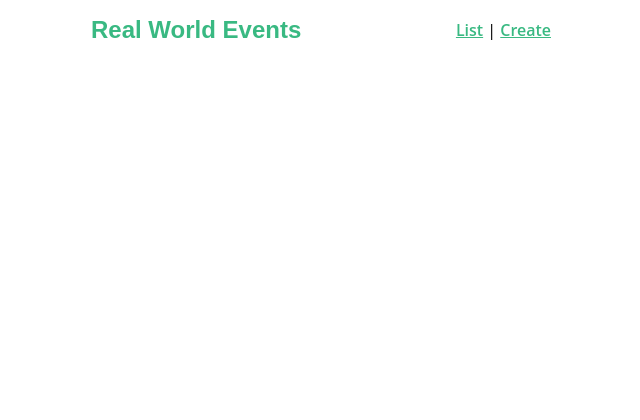
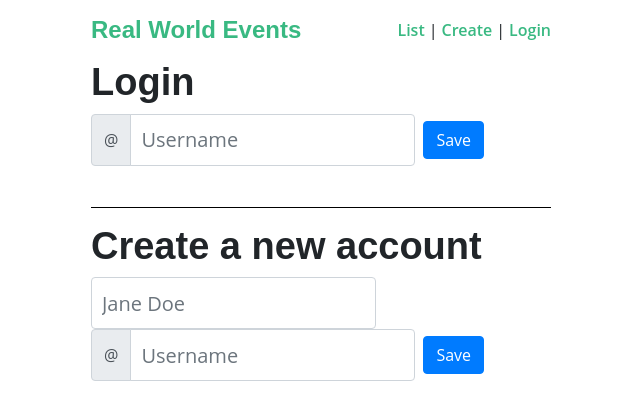
Before and after one commit to MatthieuJasselette/vuejs-learning-environment, a Vue app in the folder vuex-real-world/: page /session in a window 1280 px wide. Shown: the top 420 px of the page, without its empty margins (319-959 px from the left). Built offline with nearby package versions, Linux system fonts and the light colour scheme.

Commit message:
add a new view UserSession & related component & routing

```diff
--- a/vuex-real-world/db.json
+++ b/vuex-real-world/db.json
@@ -1,16 +1,17 @@
 {
-  "events": [
-    {
+  "events": [{
       "id": 1,
       "title": "Beach Cleanup",
       "date": "Aug 28 2018",
       "time": "10:00",
       "location": "Daytona Beach",
       "description": "Let's clean up this beach.",
-      "organizer": "Adam Jahr",
+      "organizer": {
+        "id": "abc123",
+        "name": "Adam Jahr"
+      },
       "category": "sustainability",
-      "attendees": [
-        {
+      "attendees": [{
           "id": "abc123",
           "name": "Adam Jahr"
         },
@@ -35,10 +36,12 @@
       "time": "12:00",
       "location": "132 N Magnolia Street, Orlando, Florida",
       "description": "We're going to clean up this park.",
-      "organizer": "Adam Jahr",
+      "organizer": {
+        "id": "abc123",
+        "name": "Adam Jahr"
+      },
       "category": "nature",
-      "attendees": [
-        {
+      "attendees": [{
           "id": "ghi789",
           "name": "Beth Swanson"
         },
@@ -55,10 +58,9 @@
       "time": "12:00",
       "location": "132 N Magnolia Street, Orlando, Florida",
       "description": "Help animals find new homes.",
-      "organizer": "Gregg Pollack",
+      "organizer": "",
       "category": "animal welfare",
-      "attendees": [
-        {
+      "attendees": [{
           "id": "abc123",
           "name": "Adam Jahr"
         },
@@ -79,7 +81,10 @@
         "name": "Adam Jahr"
       },
       "category": "housing",
-      "organizer": "Adam Jahr",
+      "organizer": {
+        "id": "abc123",
+        "name": "Adam Jahr"
+      },
       "title": "Cook a pizza",
       "description": "",
       "location": "",
@@ -87,5 +92,9 @@
       "time": "",
       "attendees": []
     }
-  ]
+  ],
+  "users": [{
+    "id": "abc123",
+    "name": "Adam Jahr"
+  }]
 }
--- a/vuex-real-world/src/components/NavBar.vue
+++ b/vuex-real-world/src/components/NavBar.vue
@@ -2,8 +2,11 @@
   <div id="nav" class="nav">
     <router-link to="/" class="brand">Real World Events</router-link>
     <nav>
-      <router-link :to="{ name: 'event-list' }">List</router-link> |
+      <router-link :to="{ name: 'event-list' }">List</router-link>
+      <span class="mx-1">|</span>
       <router-link :to="{ name: 'event-create' }">Create</router-link>
+      <span class="mx-1">|</span>
+      <router-link :to="{ name: 'session' }">Login</router-link>
     </nav>
   </div>
 </template>
--- /dev/null
+++ b/vuex-real-world/src/components/UserCreate.vue
@@ -0,0 +1,56 @@
+<template>
+  <div>
+    <h2>Create a new account</h2>
+    <b-form inline @submit="createUser">
+      <label class="sr-only" for="inline-form-input-name">Name</label>
+      <b-input
+        v-model="user.name"
+        id="inline-form-input-name"
+        class="mb-2 mr-sm-2 mb-sm-0"
+        placeholder="Jane Doe"
+      ></b-input>
+
+      <label class="sr-only" for="inline-form-input-username">Username</label>
+      <b-input-group prepend="@" class="mb-2 mr-sm-2 mb-sm-0">
+        <b-input v-model="user.username" id="inline-form-input-username" placeholder="Username"></b-input>
+      </b-input-group>
+
+      <b-button variant="primary">Save</b-button>
+    </b-form>
+  </div>
+</template>
+
+<script>
+export default {
+  data() {
+    return {
+      user: this.createFreshUser()
+    }
+  },
+  methods: {
+    createUser() {
+      this.$store
+        .dispatch('createUser', this.user)
+        .then(() => {
+          this.$router.push({ name: '/' })
+          this.user = this.createFreshUser()
+        })
+        .catch(() => {
+          console.log('There was a problem creating your account.')
+        })
+    },
+    createFreshUser() {
+      const userId = Math.floor(Math.random() * 100000)
+
+      return {
+        id: userId,
+        name: '',
+        username: ''
+      }
+    }
+  }
+}
+</script>
+
+<style scoped>
+</style>
--- a/vuex-real-world/src/main.js
+++ b/vuex-real-world/src/main.js
@@ -1,10 +1,15 @@
 import Vue from 'vue'
+import BootstrapVue from 'bootstrap-vue'
+
+import 'bootstrap/dist/css/bootstrap.css'
+import 'bootstrap-vue/dist/bootstrap-vue.css'
 import upperFirst from 'lodash/upperFirst'
 import camelCase from 'lodash/camelCase'
 import App from './App.vue'
 import router from './router'
 import store from './store'
 
+Vue.use(BootstrapVue)
 Vue.config.productionTip = false
 
 const requireComponent = require.context(
--- a/vuex-real-world/src/router.js
+++ b/vuex-real-world/src/router.js
@@ -3,6 +3,7 @@ import Router from 'vue-router'
 import EventCreate from './views/EventCreate.vue'
 import EventList from './views/EventList.vue'
 import EventShow from './views/EventShow.vue'
+import UserSession from './views/UserSession.vue'
 
 Vue.use(Router)
 
@@ -24,6 +25,11 @@ export default new Router({
       path: '/event/create',
       name: 'event-create',
       component: EventCreate
+    },
+    {
+      path: '/session',
+      name: 'session',
+      component: UserSession
     }
   ]
 })
--- a/vuex-real-world/src/services/EventService.js
+++ b/vuex-real-world/src/services/EventService.js
@@ -10,6 +10,7 @@ const apiClient = axios.create({
 })
 
 export default {
+  // events
   getEvents() {
     return apiClient.get('/events')
   },
@@ -18,5 +19,12 @@ export default {
   },
   postEvent(event) {
     return apiClient.post('/events', event)
+  },
+  // users
+  postUser(user) {
+    return apiClient.post('/users', user)
+  },
+  getUser() {
+    // ???
   }
 }
--- a/vuex-real-world/src/store.js
+++ b/vuex-real-world/src/store.js
@@ -6,10 +6,7 @@ Vue.use(Vuex)
 
 export default new Vuex.Store({
   state: {
-    user: {
-      id: 'abc123',
-      name: 'Adam Jahr'
-    },
+    session: false,
     categories: [
       'sustainability',
       'nature',
@@ -19,6 +16,7 @@ export default new Vuex.Store({
       'food',
       'community'
     ],
+    user: {},
     events: []
   },
   mutations: {
--- a/vuex-real-world/src/views/EventCreate.vue
+++ b/vuex-real-world/src/views/EventCreate.vue
@@ -77,7 +77,7 @@ export default {
         id: id,
         user: user,
         category: '',
-        organizer: user.name,
+        organizer: user,
         title: '',
         description: '',
         location: '',
--- a/vuex-real-world/src/views/EventShow.vue
+++ b/vuex-real-world/src/views/EventShow.vue
@@ -3,7 +3,7 @@
     <div class="event-header">
       <span class="eyebrow">@{{ event.time }} on {{ event.date }}</span>
       <h1 class="title">{{ event.title }}</h1>
-      <h5>Organized by {{ event.organizer }}</h5>
+      <h5>Organized by {{ event.organizer ? event.organizer.name : "Organizer Unknown" }}</h5>
       <h5>Category: {{ event.category }}</h5>
     </div>
 
--- /dev/null
+++ b/vuex-real-world/src/views/UserSession.vue
@@ -0,0 +1,45 @@
+<template>
+  <div class="d-flex flex-column">
+    <h2>Login</h2>
+    <b-form inline @submi="login">
+      <label class="sr-only" for="inline-form-input-username">Username</label>
+      <b-input-group prepend="@" class="mb-2 mr-sm-2 mb-sm-0">
+        <b-input id="inline-form-input-username" placeholder="Username"></b-input>
+      </b-input-group>
+
+      <b-button variant="primary">Save</b-button>
+      <span class="buffer mb-3"></span>
+      <UserCreate></UserCreate>
+    </b-form>
+  </div>
+</template>
+
+<script>
+import UserCreate from '../components/UserCreate.vue'
+export default {
+  components: {
+    UserCreate
+  },
+  methods: {
+    login() {
+      this.$store
+        .dispatch('login', this.user)
+        .then(() => {
+          this.$router.push({ name: '/' })
+          this.user = this.createFreshUser()
+        })
+        .catch(() => {
+          console.log('There was a problem loging to your account.')
+        })
+    }
+  }
+}
+</script>
+
+<style scoped>
+.buffer {
+  height: 42px;
+  width: 100%;
+  border-bottom: solid 1px black;
+}
+</style>
```
Also changed, not shown: vuex-real-world/package.json (+5 -3 lines), 1 other file (tests, documents, lock files or other folders).
